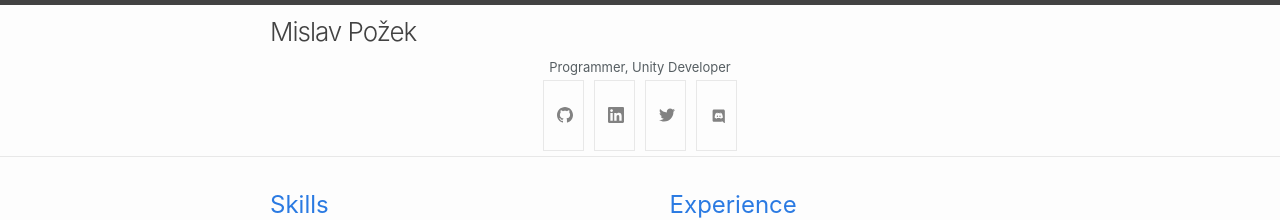
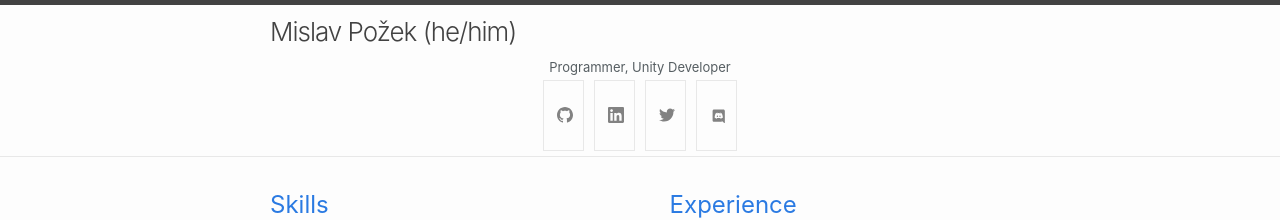
Before and after one commit to MPozek/mpozek.github.io, a Jekyll site: the page built from index.md, in a window 1280 px wide. Shown: the top 220 px of the page. Built offline with Jekyll 4.4.1, drawn with Linux system fonts in a browser that asks for light colours.

Commit message:
add different headline and pronouns

```diff
--- a/_config.yml
+++ b/_config.yml
@@ -13,8 +13,9 @@
 # you will see them accessed via {{ site.title }}, {{ site.email }}, and so on.
 # You can create any custom variable you would like, and they will be accessible
 # in the templates via {{ site.myvariable }}.
-title: Mislav Požek
+title: Mislav Požek (he/him)
 subtitle: Programmer, Unity Developer
+headline: M. Požek - CV - Unity Developer
 email: mislav.pozek@gmail.com
 description: >- # this means to ignore newlines until "baseurl:"
   ©2021 MPožek
--- a/_includes/head.html
+++ b/_includes/head.html
@@ -2,6 +2,15 @@
   <meta charset="utf-8">
   <meta http-equiv="X-UA-Compatible" content="IE=edge">
   <meta name="viewport" content="width=device-width, initial-scale=1">
+
+  <title>
+    {%if page.title %}
+        {{ page.title }}
+    {% else %}
+        {{ site.headline }}
+    {% endif %}
+ </title>
+
   {%- seo -%}
   <link rel="stylesheet" href="{{ "/assets/css/style.css" | relative_url }}">
   <link rel="stylesheet" href="{{ "/assets/css/custom-style.css" | relative_url }}">
```
